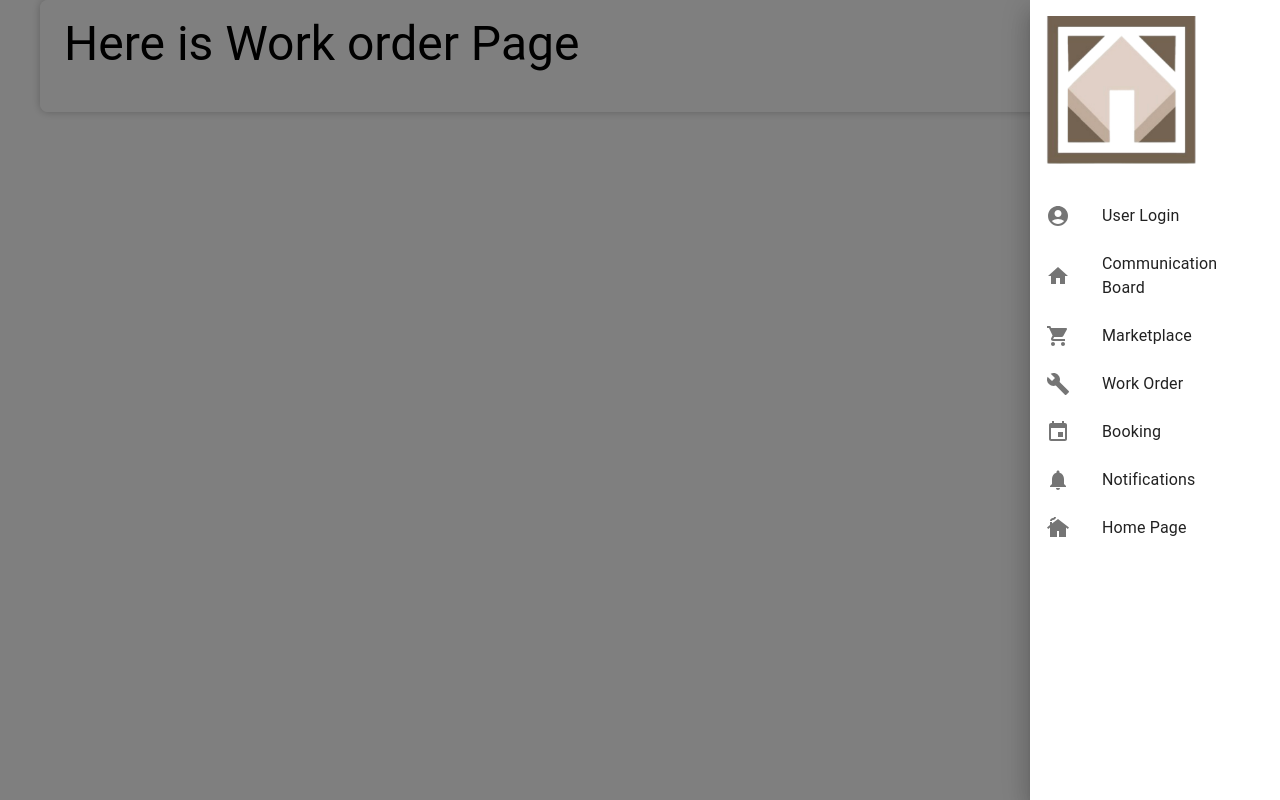
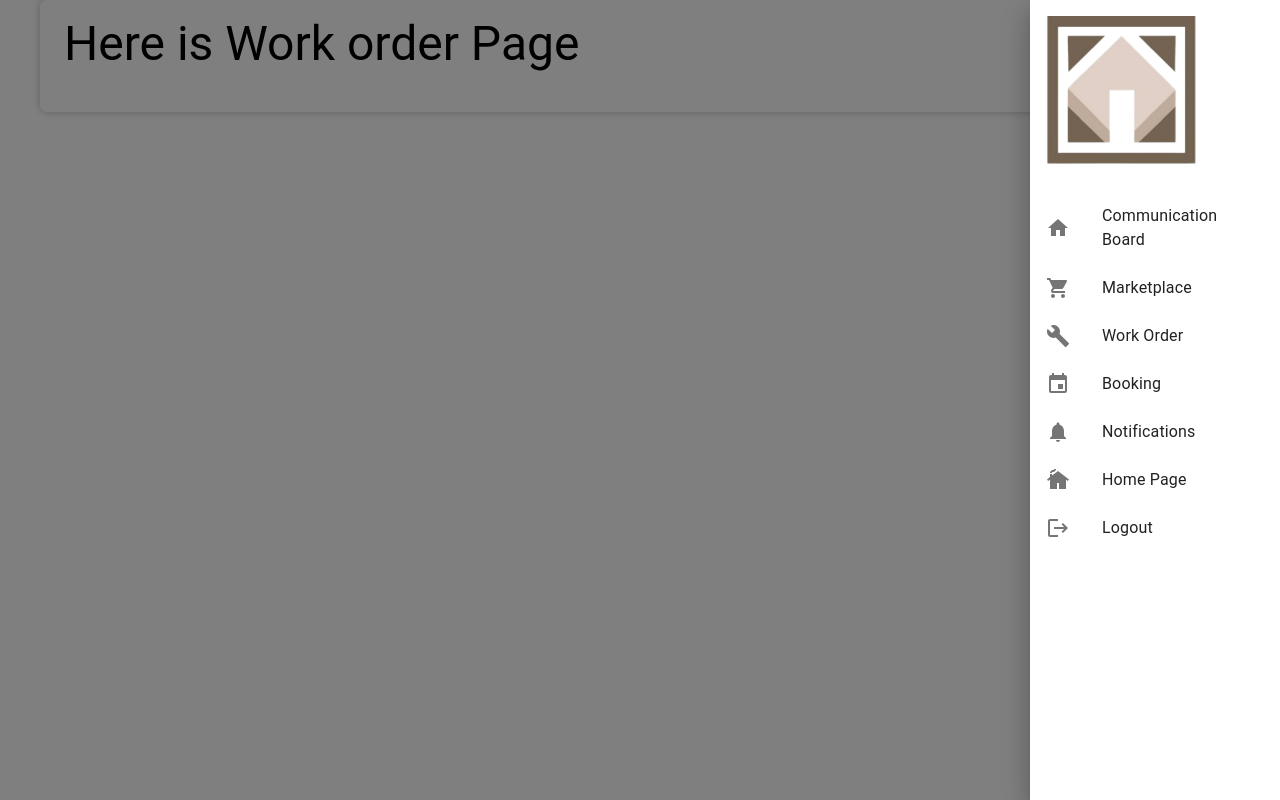
Before and after one commit to CMUResidentMe/ClientApp, a React (Create React App) app: page /work-order in a window 1280 px wide. Both pictures are taken after a click on the button "menu". Built offline with nearby package versions, Linux system fonts and the light colour scheme.

Commit message:
add logout

```diff
--- a/src/components/NavBar.js
+++ b/src/components/NavBar.js
@@ -7,11 +7,16 @@ import BuildIcon from '@mui/icons-material/Build';
 import EventIcon from '@mui/icons-material/Event';
 import NotificationsIcon from '@mui/icons-material/Notifications';
 import logo from '../assets/logo.png';
-import ProfileIcon from '@mui/icons-material/AccountCircle';
+import LogoutIcon from '@mui/icons-material/Logout';
 import { useNavigate } from 'react-router-dom';
 
 const Navbar = ({ isDrawerOpen, handleDrawerToggle }) => {
   const navigate = useNavigate();
+
+  const handleLogout = () => {
+    localStorage.removeItem("token");
+    navigate('/');
+  };
 
   // const handleNavItemClick = (path) => {
   //   const isAuthenticated = true;
@@ -24,8 +29,13 @@ const Navbar = ({ isDrawerOpen, handleDrawerToggle }) => {
   // };
 
   const handleNavItemClick = (path) => {
+    if (path === '/logout') {
+      handleLogout();
+    } else {
       navigate(path);
+    }
   };
+
   return (
     <>
       <Drawer
@@ -41,12 +51,6 @@ const Navbar = ({ isDrawerOpen, handleDrawerToggle }) => {
         <Box sx={{ width: 250 }} role="presentation">
           <img src={logo} alt="ResidentMe Logo" style={{ maxWidth: '150px', margin: '16px' }} />
           <List>
-          <ListItem button onClick={() => handleNavItemClick('/login')}>
-              <ListItemIcon>
-                <ProfileIcon />
-              </ListItemIcon>
-              <ListItemText primary="User Login" />
-            </ListItem>
             <ListItem button onClick={() => handleNavItemClick('/community-board')}>
               <ListItemIcon>
                 <HomeIcon />
@@ -83,6 +87,12 @@ const Navbar = ({ isDrawerOpen, handleDrawerToggle }) => {
               </ListItemIcon>
               <ListItemText primary="Home Page" />
             </ListItem>
+            <ListItem button onClick={() => handleNavItemClick('/logout')}>
+              <ListItemIcon>
+                <LogoutIcon />
+              </ListItemIcon>
+              <ListItemText primary="Logout" />
+            </ListItem>
           </List>
         </Box>
       </Drawer>
```
